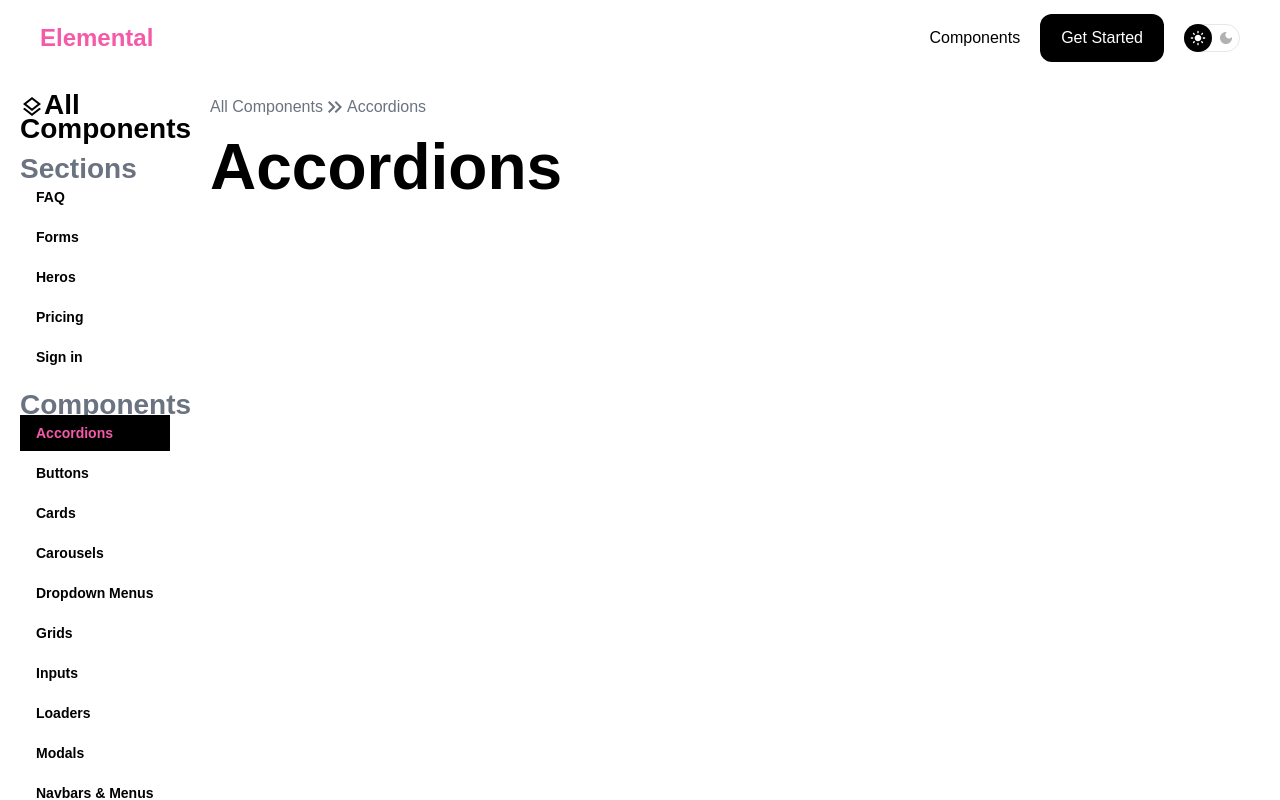
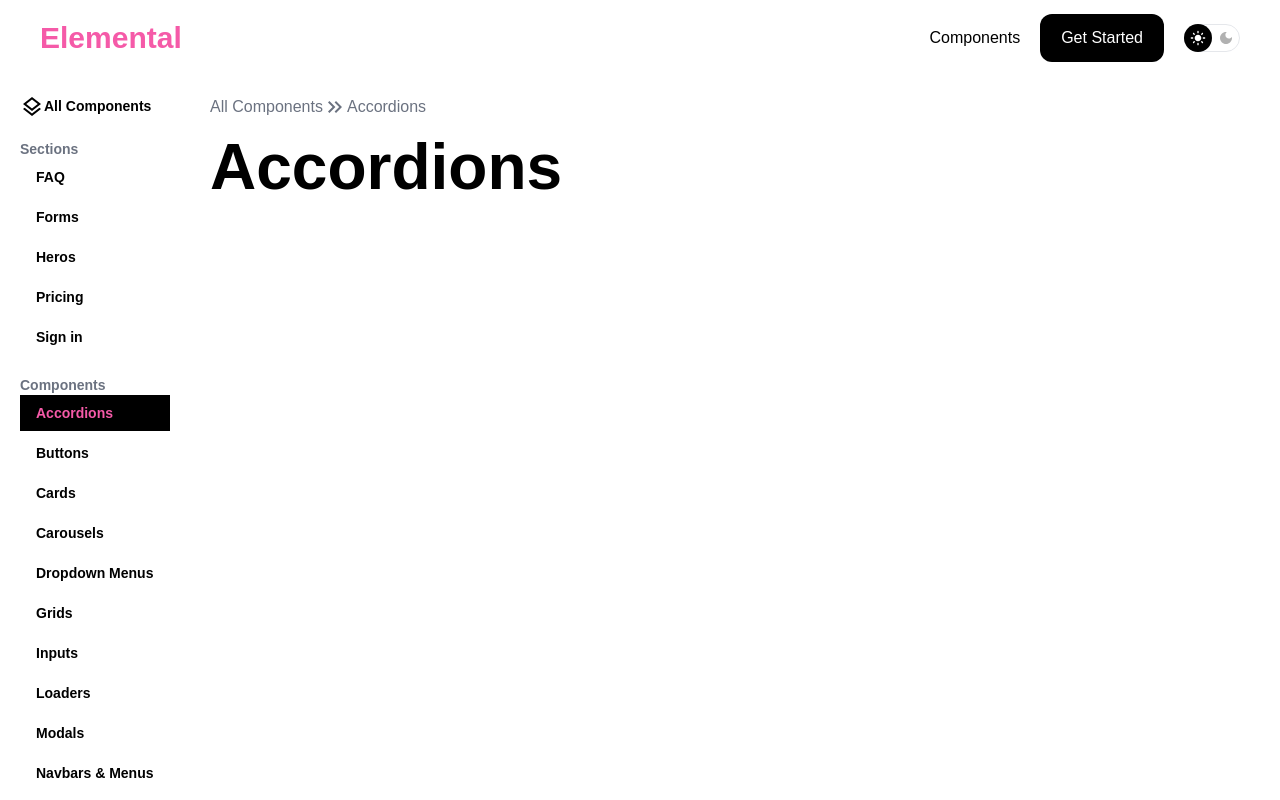
Before and after one commit to kevincas01/Elemental, a Next.js app in the folder elemental/: page /components/accordions in a window 1280 px wide. Built offline with nearby package versions, Linux system fonts and the light colour scheme.

Commit message:
Changing text for accessibility

```diff
--- a/elemental/app/ReusableComponents/Header/Header.tsx
+++ b/elemental/app/ReusableComponents/Header/Header.tsx
@@ -5,8 +5,8 @@ import React from "react";
 const Header = () => {
   return (
     <header className="fixed top-0 flex justify-between w-full px-10 h-[75px] items-center z-50">
-      <Link href={"/"} className="">
-        <p className="font-extrabold text-2xl text-primary">Elemental</p>
+      <Link href={"/"} className="font-extrabold text-3xl text-primary">
+        Elemental
       </Link>
 
       <div className="flex gap-5 items-center">
--- a/elemental/app/ReusableComponents/Hero/Hero.tsx
+++ b/elemental/app/ReusableComponents/Hero/Hero.tsx
@@ -7,7 +7,7 @@ const Hero = () => {
       <h1 className="sm:text-7xl text-5xl">Explore Modern UI Components</h1>
       <p className="text-xl text-grayText">
         Browse through our showcase of UI components, including live demos and
-        code snippets for modern web development{" "}
+        code snippets for modern web development
       </p>
       <div className="flex gap-4 items-center justify-center flex-col sm:flex-row w-full">
         <a
--- a/elemental/app/ReusableComponents/SideBar/SideBar.tsx
+++ b/elemental/app/ReusableComponents/SideBar/SideBar.tsx
@@ -12,17 +12,17 @@ const SideBar = () => {
   return (
     <div className="hidden md:flex flex-col gap-5 sticky top-0 p-5 h-[calc(100vh_-_75px)] overflow-y-scroll no-scrollbar text-sm">
       <Link href="/components">
-        <h4 className={pathname === "/components" ? "text-primary" : ""}>
+        <h3 className={`${pathname === "/components" ? "text-primary" : ""} text-sm`}>
           <LayersOutlinedIcon />
           All Components
-        </h4>
+        </h3>
       </Link>
       <div>
-        <h4 className="text-grayText">Sections</h4>
+        <h3 className="text-grayText text-sm">Sections</h3>
         <SideBarList list={sectionsList} pathname={pathname} />
       </div>
       <div>
-        <h4 className="text-grayText">Components</h4>
+        <h3 className="text-grayText text-sm">Components</h3>
         <SideBarList list={componentsList} pathname={pathname} />
       </div>
     </div>
--- a/elemental/app/ReusableComponents/SideBar/SideBarList.tsx
+++ b/elemental/app/ReusableComponents/SideBar/SideBarList.tsx
@@ -17,9 +17,9 @@ const SideBarList = ({ list, pathname }: SideBarListProps) => {
             pathname === listItem.url
               ? "text-primary bg-darkBg dark:bg-lightBg"
               : "hover:bg-lightSecondaryBg dark:hover:bg-darkSecondaryBg"
-          }  py-2 px-4`}
+          }  py-2 px-4 font-semibold`}
         >
-          <p className="font-semibold">{listItem.name}</p>{" "}
+          {listItem.name}
         </Link>
       ))}
     </div>
--- a/elemental/app/components/[component_name]/page.tsx
+++ b/elemental/app/components/[component_name]/page.tsx
@@ -17,10 +17,10 @@ export default function Page({ params }: PageProps) {
     <div>
       <div className="flex text-grayText">
         <Link href="/components" className="hover:underline">
-          <p>All Components</p>
+          All Components
         </Link>
         <KeyboardDoubleArrowRightOutlinedIcon />
-        <p>{component.name}</p>
+        <span>{component.name}</span>
       </div>
       <h1>{component.name}</h1>
       <div>{component.element}</div>
--- a/elemental/app/components/page.tsx
+++ b/elemental/app/components/page.tsx
@@ -4,7 +4,7 @@ import ComponentGallery from "../ReusableComponents/ComponentGallery";
 const page = () => {
   return (
     <div className="space-y-4">
-      <h1 className="text-5xl">All Components</h1>
+      <h1 className="">All Components</h1>
       <p>
         All components are built with React, Tailwind CSS, and vanilla
         JavaScript or CSS, ensuring a lightweight and simple approach. We focus
--- a/elemental/app/layout.tsx
+++ b/elemental/app/layout.tsx
@@ -30,7 +30,7 @@ export default function RootLayout({
         className={`${geistSans.variable} ${geistMono.variable} antialiased h-screen text-lightTextContrast bg-lightBg dark:text-darkTextContrast dark:bg-darkBg`}
       >
         <Header />
-        <div className="pt-[75px]">{children} </div>
+        <main className="pt-[75px]">{children} </main>
       </body>
     </html>
   );
```
